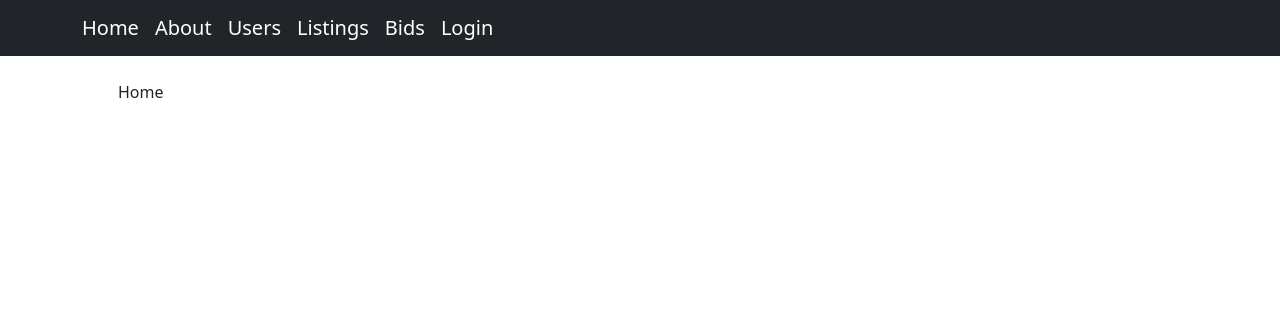
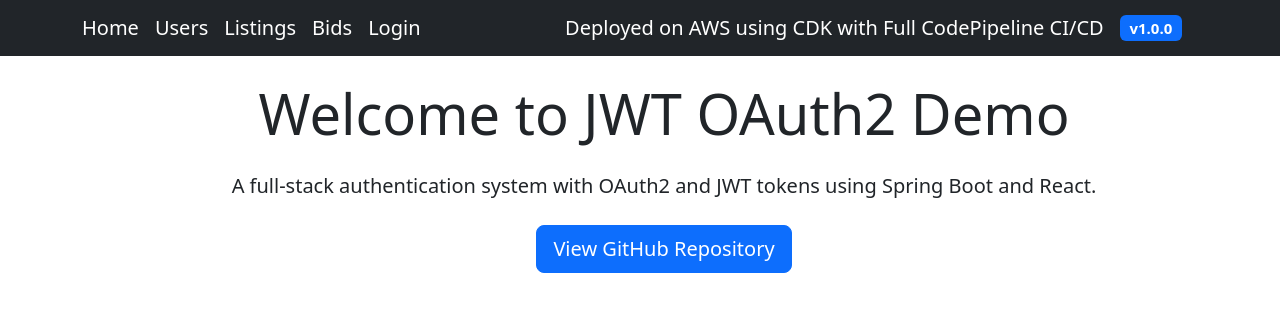
Before and after one commit to oukhali99/JWT-OAuth2-Spring-Boot-React, a React (Vite) app in the folder src/frontend/: page / in a window 1280 px wide. Shown: the top 312 px of the page. Built offline with nearby package versions, Linux system fonts and the light colour scheme.

Commit message:
Version 1.0.0

```diff
--- a/src/frontend/package.json
+++ b/src/frontend/package.json
@@ -1,7 +1,7 @@
 {
     "name": "jwt-oauth-frontend",
     "private": true,
-    "version": "0.0.0",
+    "version": "1.0.0",
     "type": "module",
     "scripts": {
         "dev": "vite",
--- a/src/frontend/src/App.tsx
+++ b/src/frontend/src/App.tsx
@@ -1,8 +1,9 @@
 import { useState } from "react";
 import { BrowserRouter,  Routes, Route, NavLink } from "react-router-dom";
-import { Container, Nav, Navbar } from "react-bootstrap";
+import { Container, Nav, Navbar, Badge } from "react-bootstrap";
 import "bootstrap/dist/css/bootstrap.min.css";
 
+import { version } from '../package.json';
 import { About, Home } from "modules/main";
 import { UserHome, SpecificUser } from "modules/user";
 import {
@@ -29,9 +30,6 @@ const App = () => {
                         <Nav>
                             <NavLink to="/" className="navbar-brand">
                                 Home
-                            </NavLink>
-                            <NavLink to="/about" className="navbar-brand">
-                                About
                             </NavLink>
                             <NavLink to="/users" className="navbar-brand">
                                 Users
@@ -65,6 +63,10 @@ const App = () => {
                                 </>
                             )}
                         </Nav>
+                        <Navbar.Brand className="d-flex align-items-center">
+                            <span className="me-2">Deployed on AWS using CDK with Full CodePipeline CI/CD</span>
+                            <Badge bg="primary" className="ms-2">v{version}</Badge>
+                        </Navbar.Brand>
                     </Container>
                 </Navbar>
 
--- a/src/frontend/src/modules/main/components/Home.tsx
+++ b/src/frontend/src/modules/main/components/Home.tsx
@@ -1,7 +1,22 @@
-import { Container } from "react-bootstrap";
+import { Container, Button } from "react-bootstrap";
 
 const Home = () => {
-    return <Container className="m-4">Home</Container>;
+    return (
+        <Container className="m-4 text-center">
+            <h1 className="display-4 mb-4">Welcome to JWT OAuth2 Demo</h1>
+            <p className="lead mb-4">
+                A full-stack authentication system with OAuth2 and JWT tokens using Spring Boot and React.
+            </p>
+            <Button
+                variant="primary"
+                href="https://github.com/oukhali99/JWT-OAuth2-Spring-Boot-React"
+                target="_blank"
+                size="lg"
+            >
+                View GitHub Repository
+            </Button>
+        </Container>
+    );
 };
 
 export default Home;
```
